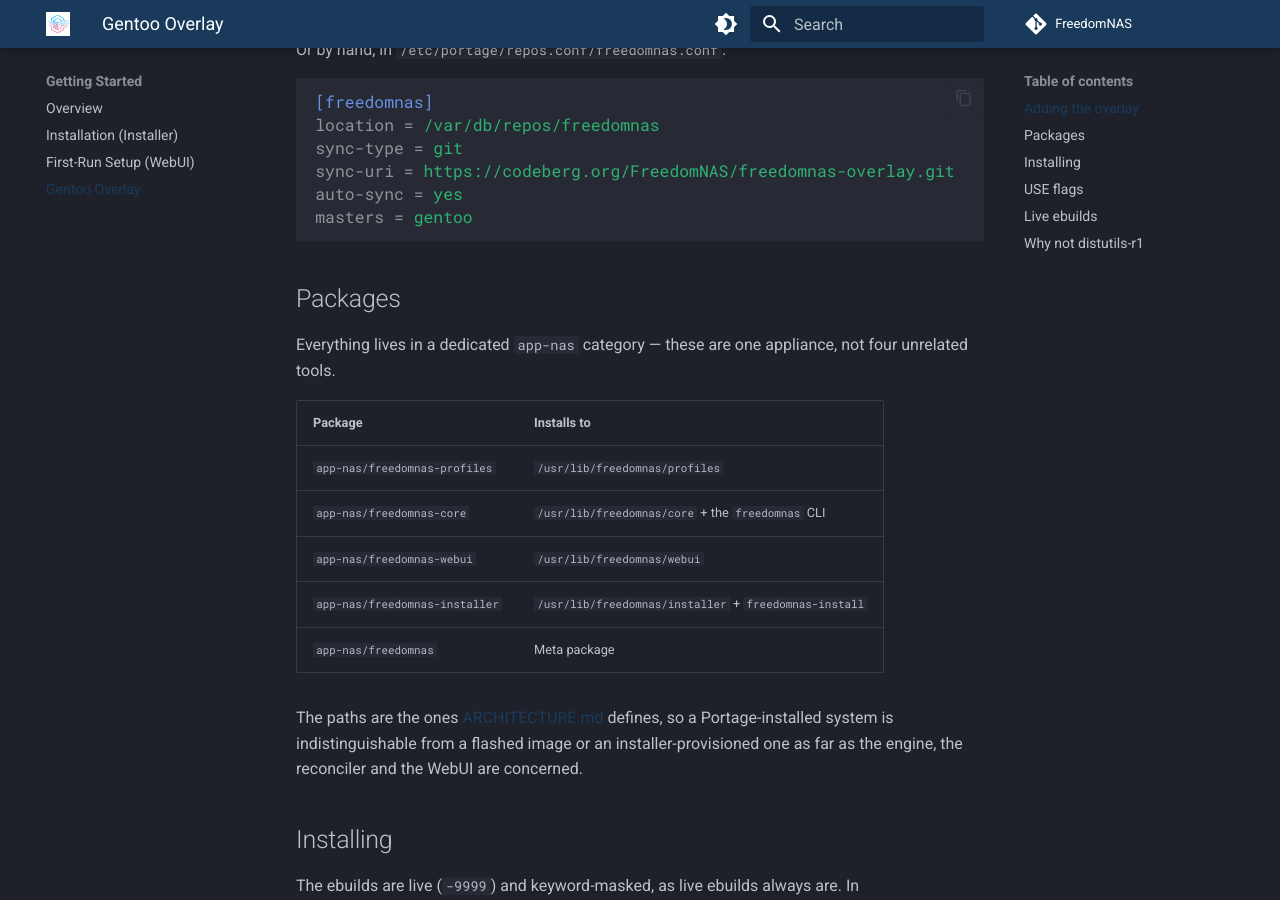
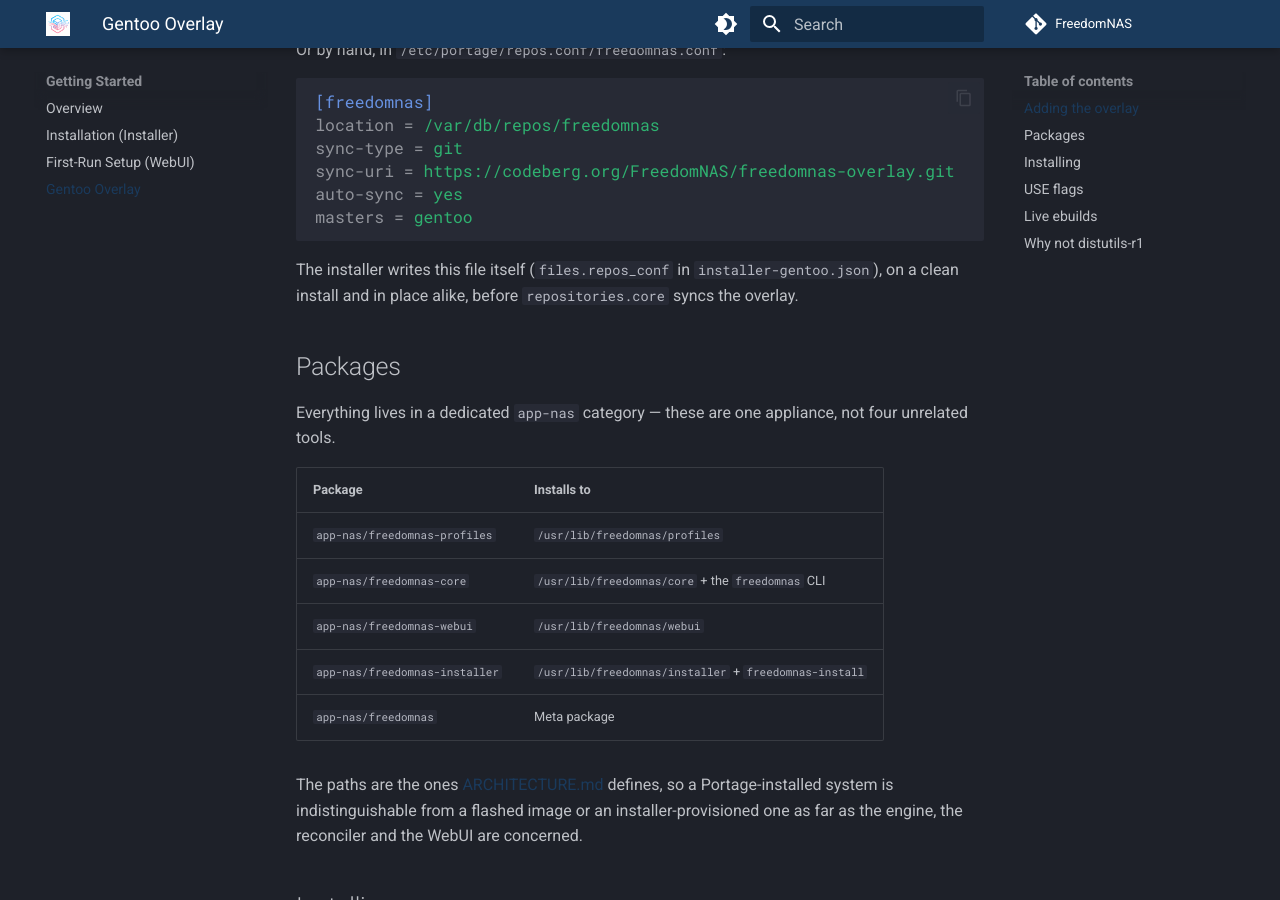
Before and after one commit to FreedomNAS/freedomnas-docs, an MkDocs documentation site: the page built from docs/getting-started/gentoo-overlay.md, in a window 1280 px wide and 900 px high, scrolled down 446 px. Built offline with MkDocs 1.6.1 and Material for MkDocs 9.7.7, drawn with Linux system fonts in a browser that asks for light colours.

Commit message:
Say the installer writes the overlay's repos.conf in place too

````diff
--- a/docs/getting-started/gentoo-overlay.md
+++ b/docs/getting-started/gentoo-overlay.md
@@ -22,6 +22,10 @@ sync-uri = https://codeberg.org/FreedomNAS/freedomnas-overlay.git
 auto-sync = yes
 masters = gentoo
 ```
+
+The installer writes this file itself (`files.repos_conf` in
+`installer-gentoo.json`), on a clean install and in place alike, before
+`repositories.core` syncs the overlay.
 
 ## Packages
 
````
